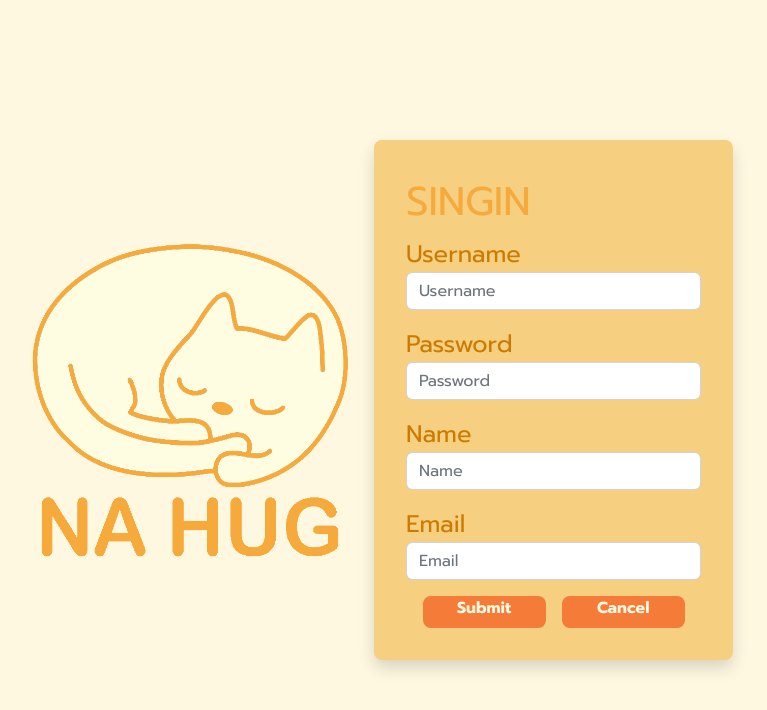
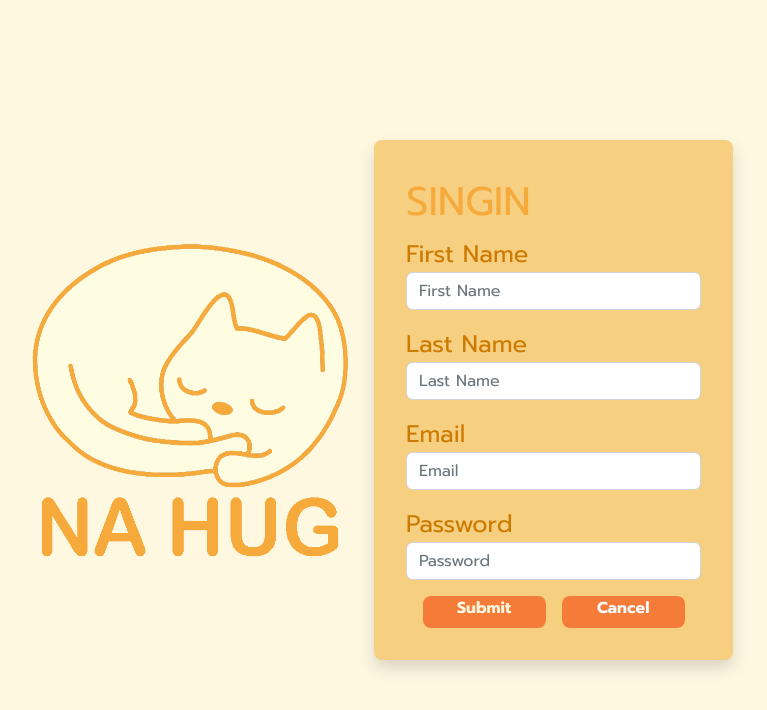
Before and after one commit to ammaret909/NAHUG_Front, a React (Create React App) app in the folder my-react-hackathon/: page /singin in a window 1280 px wide. Shown: the top 710 px of the page, without its empty margins (278-1045 px from the left). Built offline with nearby package versions, Linux system fonts and the light colour scheme.

Commit message:
login Signin

```diff
--- a/my-react-hackathon/package.json
+++ b/my-react-hackathon/package.json
@@ -6,6 +6,7 @@
     "@testing-library/jest-dom": "^5.16.5",
     "@testing-library/react": "^13.4.0",
     "@testing-library/user-event": "^13.5.0",
+    "axios": "^1.1.3",
     "bootstrap": "^5.2.2",
     "bootstrap-icons": "^1.10.1",
     "react": "^18.2.0",
--- a/my-react-hackathon/src/Menu/Login.js
+++ b/my-react-hackathon/src/Menu/Login.js
@@ -1,6 +1,41 @@
 import React, { useState, useEffect } from "react";
+import axios from "axios";
+import { Link } from "react-router-dom";
 
 export default function Login() {
+    const [email, setEmail] = useState([]);
+    const [password, setPassword] = useState([]);
+    const [token, setToken] = useState("");
+
+    const handChange = (fn) => {
+        return (event) => {
+            fn(event.target.value);
+        };
+    };
+
+    useEffect(() => {
+        if (!token) return
+        window.location.href = "/home";
+    }, [token]);
+
+    const onSubmit = async (e) => {
+        try {
+            e.preventDefault();
+            const token = await axios.post("http://localhost:8080/login", {
+                email,
+                password,
+            });
+            console.log(token);
+            localStorage.setItem("status", JSON.stringify(token.data.token));
+            setToken(JSON.parse(localStorage.getItem("status")));
+            window.location.href = "/home";
+        } catch (error) {
+            console.error(error);
+            // if (error instanceof AxiosError) {
+            //     console.error(error.message);
+            // }
+        }
+    };
     return (
         <>
             <div className="bg-h-egg d-flex row login-con justify-content-center align-items-center m-0 p-0">
@@ -9,7 +44,7 @@ export default function Login() {
                     <img src="image/testlogo1.png" className=" h-logo-login justify-content-center " alt="testlogo1.png"></img>
                 </div>
 
-                <div className="d-flex col-md-6 col-12 justify-content-md-start justify-content-center align-items-center ">
+                <form className="d-flex col-md-6 col-12 justify-content-md-start justify-content-center align-items-center " onSubmit={onSubmit}>
                     <div className="bg-h-orange2 rounded-3 shadow p-login col-md-9 col-xl-7 col-12">
 
                         <div className="form-group pb-1 text-egg  t-text ">
@@ -18,22 +53,22 @@ export default function Login() {
 
                         <div className="form-group pb-3 text-orange h-text ">
                             <label for="exampleInputEmail1 ">Username</label>
-                            <input type="email" className="form-control" id="inputEmail1" placeholder="Username" />
+                            <input type="email" className="form-control" id="inputEmail1" placeholder="Username" onChange={handChange(setEmail)} />
                         </div>
 
                         <div class="form-group pb-3 text-orange h-text">
                             <label for="exampleInputPassword1">Password</label>
-                            <input type="password" className="form-control" id="inputPassword1" placeholder="Password" />
+                            <input type="password" className="form-control" id="inputPassword1" placeholder="Password" onChange={handChange(setPassword)} />
                         </div>
 
                         <div className="d-flex justify-content-center">
                             <button type="submit" className="btn-or pb-2 d-flex col-5 m-buttom justify-content-center fw-bold rounded-3">Login</button>
-                            <button type="submit" className="btn-or pb-2 d-flex col-5 justify-content-center fw-bold rounded-3">Sing in</button>
+                            <Link to="/singin" className="text-decoration-none text-light btn-or pb-2 d-flex col-5 justify-content-center fw-bold rounded-3">Sing in</Link>
                         </div>
 
 
                     </div>
-                </div>
+                </form >
 
             </div>
         </>
--- a/my-react-hackathon/src/Menu/Singin.js
+++ b/my-react-hackathon/src/Menu/Singin.js
@@ -1,6 +1,37 @@
 import React, { useState, useEffect } from "react";
+import axios from "axios";
+import { Link } from "react-router-dom";
 
 export default function Singin() {
+    const [first_name, setFirstName] = useState("");
+    const [email, setEmail] = useState("");
+    const [password, setPassword] = useState("");
+    const [last_name, setLastName] = useState("");
+
+    // useEffect(() => {
+    //   if(password === confirmPassword) window.location.href = "/login";
+    // }, [password, confirmPassword]);
+
+    const onSubmit = async (e) => {
+        try {
+            e.preventDefault();
+            const regis = await axios.post("http://localhost:8080/register", {
+                first_name,
+                last_name,
+                email,
+                password,
+            });
+            console.log(regis);
+            localStorage.setItem("status", JSON.stringify(regis.data.status));
+            // setStatus(JSON.parse(localStorage.getItem("status")));
+            // window.location.href = "/login";
+        } catch (error) {
+            console.error(error);
+            // if (error instanceof AxiosError) {
+            //     console.error(error.message);
+            // }
+        }
+    };
     return (
         <>
             <div className="bg-h-egg d-flex row login-con justify-content-center align-items-center m-0 p-0">
@@ -9,7 +40,7 @@ export default function Singin() {
                     <img src="image/testlogo1.png" className=" h-logo-login justify-content-center " alt="testlogo1.png"></img>
                 </div>
 
-                <div className="d-flex col-md-6 col-12 justify-content-md-start justify-content-center align-items-center ">
+                <form className="d-flex col-md-6 col-12 justify-content-md-start justify-content-center align-items-center " onSubmit={onSubmit}>
                     <div className="bg-h-orange2 rounded-3 shadow p-login col-md-9 col-xl-7 col-12">
 
                         <div className="form-group pb-1 text-egg  t-text ">
@@ -17,31 +48,31 @@ export default function Singin() {
                         </div>
 
                         <div className="form-group pb-3 text-orange h-text justify-content-center ">
-                            <label for="exampleInputEmail1 ">Username</label>
-                            <input type="email" className="form-control " id="inputEmail" placeholder="Username" />
+                            <label for="exampleInputEmail1 ">First Name</label>
+                            <input type="text" className="form-control " id="inputFirstName" placeholder="First Name" onChange={(event) => setFirstName(event.target.value)} required />
+                        </div>
+
+                        <div class="form-group pb-3 text-orange h-text ">
+                            <label for="exampleInputPassword1">Last Name</label>
+                            <input type="text" className="form-control" id="inputLastName" placeholder="Last Name" onChange={(event) => setLastName(event.target.value)} required />
+                        </div>
+
+                        <div class="form-group pb-3 text-orange h-text ">
+                            <label for="exampleInputPassword1">Email</label>
+                            <input type="email" className="form-control" id="inputEmail" placeholder="Email" onChange={(event) => setEmail(event.target.value)} required />
                         </div>
 
                         <div class="form-group pb-3 text-orange h-text ">
                             <label for="exampleInputPassword1">Password</label>
-                            <input type="password" className="form-control" id="inputPassword" placeholder="Password" />
-                        </div>
-
-                        <div class="form-group pb-3 text-orange h-text ">
-                            <label for="exampleInputPassword1">Name</label>
-                            <input type="password" className="form-control" id="inputName" placeholder="Name" />
-                        </div>
-
-                        <div class="form-group pb-3 text-orange h-text ">
-                            <label for="exampleInputPassword1">Email</label>
-                            <input type="password" className="form-control" id="inputEmail" placeholder="Email" />
+                            <input type="password" className="form-control" id="inputPassword" placeholder="Password" onChange={(event) => setPassword(event.target.value)} required />
                         </div>
 
                         <div className="d-flex justify-content-center ">
                             <button type="submit" className="btn-or pb-2 d-flex col-5 m-buttom justify-content-center fw-bold rounded-3">Submit</button>
-                            <button type="submit" className="btn-or pb-2 d-flex col-5 justify-content-center fw-bold rounded-3">Cancel</button>
+                            <Link to="/login" className="text-decoration-none text-light btn-or pb-2 d-flex col-5 justify-content-center fw-bold rounded-3">Cancel</Link>
                         </div>
                     </div>
-                </div>
+                </form>
             </div>
 
         </>
```
Also changed, not shown: 2 other files (tests, documents, lock files or other folders).
